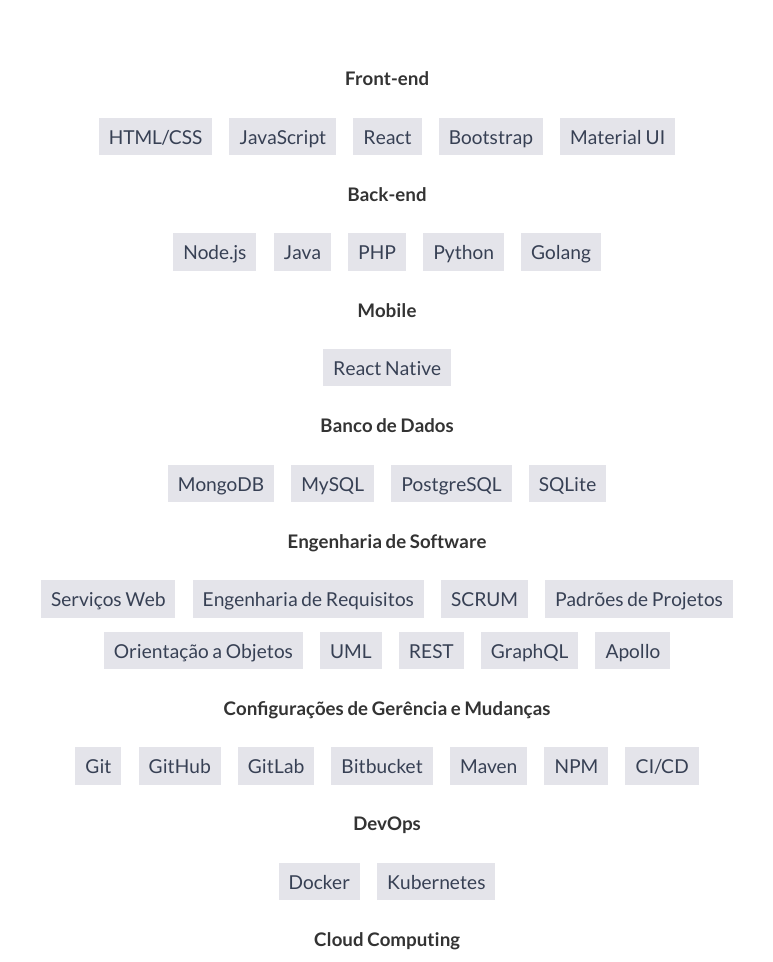
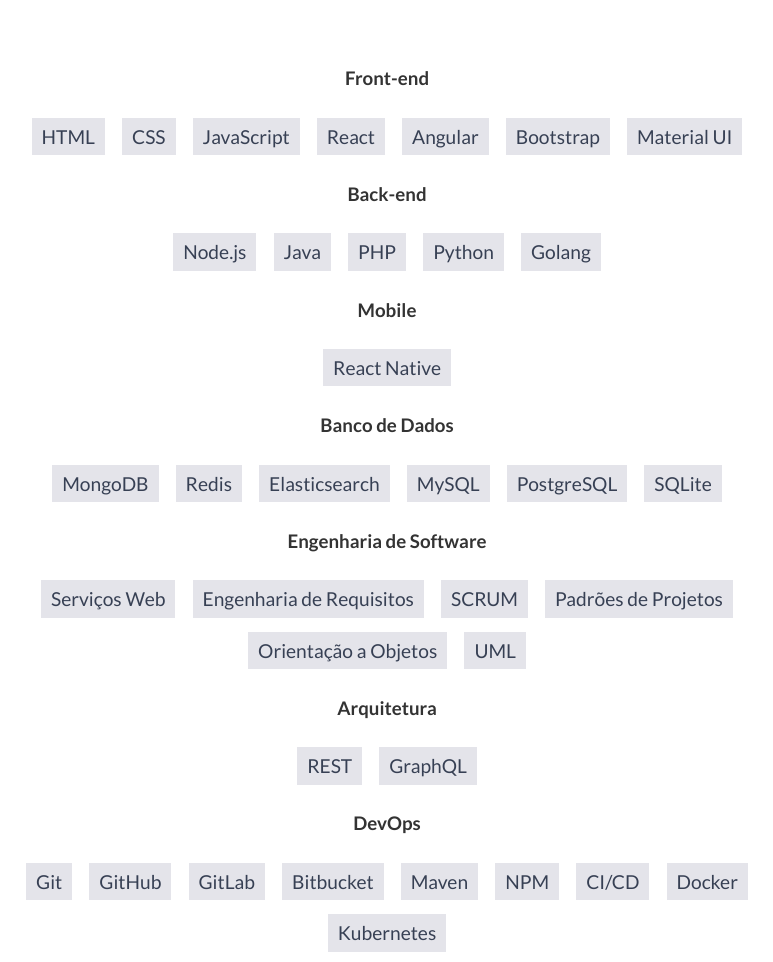
Before and after one commit to danielmanfred/portfolio, a website: page index.html in a window 1280 px wide. Shown: the part 3466-4428 px from the top of the page, without its empty margins (253-1026 px from the left). Drawn offline with nearby package versions, Linux system fonts and the light colour scheme.

Commit message:
Acrescentando novas habilidades

```diff
--- a/index.html
+++ b/index.html
@@ -212,9 +212,11 @@
         <h2 class="heading">Habilidades</h2>
         <h3>Front-end</h3>
         <ul>
-            <li>HTML/CSS</li>
+            <li>HTML</li>
+            <li>CSS</li>
             <li>JavaScript</li>
             <li>React</li>
+            <li>Angular</li>
             <li>Bootstrap</li>
             <li>Material UI</li>
         </ul>
@@ -233,6 +235,8 @@
         <h3>Banco de Dados</h3>
         <ul>
             <li>MongoDB</li>
+            <li>Redis</li>
+            <li>Elasticsearch</li>
             <li>MySQL</li>
             <li>PostgreSQL</li>
             <li>SQLite</li>
@@ -245,11 +249,13 @@
             <li>Padrões de Projetos</li>
             <li>Orientação a Objetos</li>
             <li>UML</li>
+        </ul>
+        <h3>Arquitetura</h3>
+        <ul>
             <li>REST</li>
             <li>GraphQL</li>
-            <li>Apollo</li>
         </ul>
-        <h3>Configurações de Gerência e Mudanças</h3>
+        <h3>DevOps</h3>
         <ul>
             <li>Git</li>
             <li>GitHub</li>
@@ -258,9 +264,6 @@
             <li>Maven</li>
             <li>NPM</li>
             <li>CI/CD</li>
-        </ul>
-        <h3>DevOps</h3>
-        <ul>
             <li>Docker</li>
             <li>Kubernetes</li>
         </ul>
@@ -317,7 +320,7 @@
                             <a href="https://www.facebook.com/manfredaniel" target="_blank"><i class="fa fa-facebook" aria-hidden="true"></i></a>
                         </li>
                         <li>
-                            <a href="https://twitter.com/" target="_blank"><i class="fa fa-twitter" aria-hidden="true"></i></a>
+                            <a href="https://www.linkedin.com/in/daniel-brito-aba003155/" target="_blank"><i class="fa fa-linkedin" aria-hidden="true"></i></a>
                         </li>
                         <li>
                             <a href="https://danielmanfred@gmail.com" target="_blank"><i class="fa fa-google-plus" aria-hidden="true"></i></a>
```
